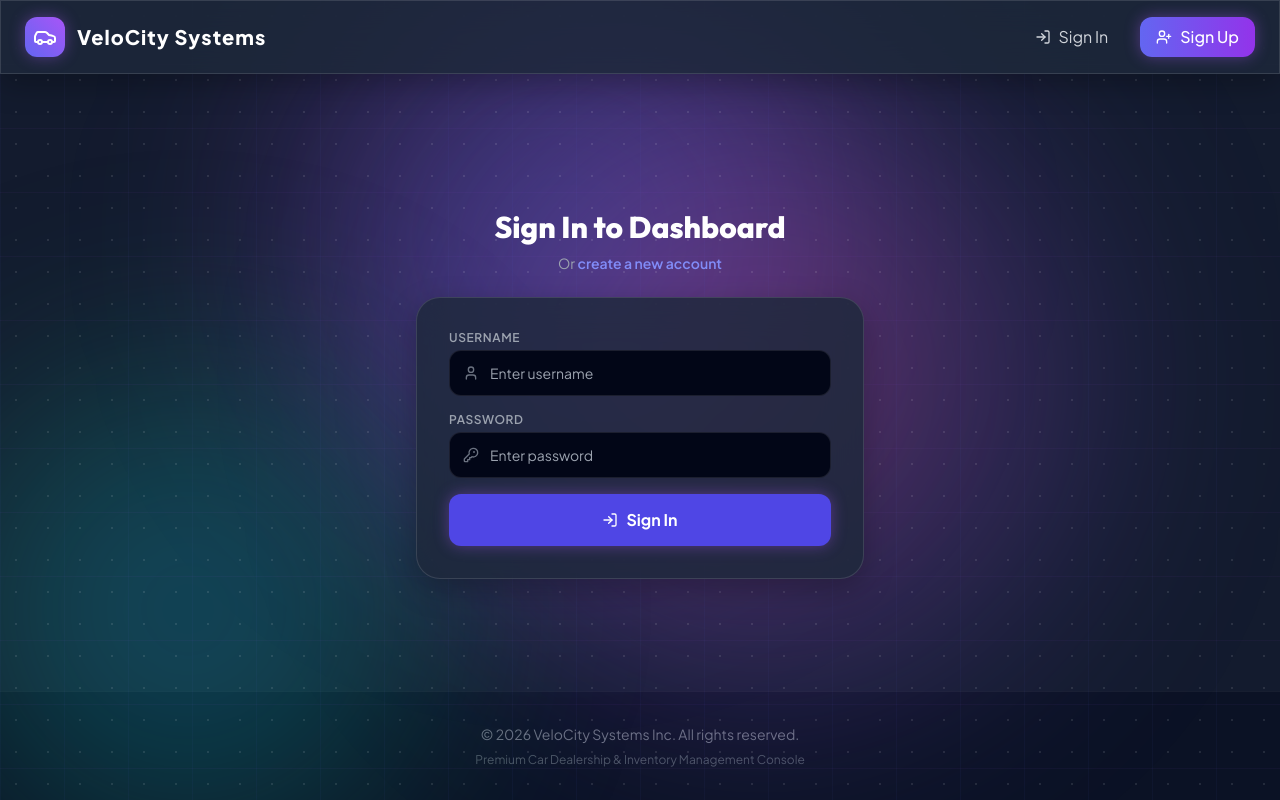
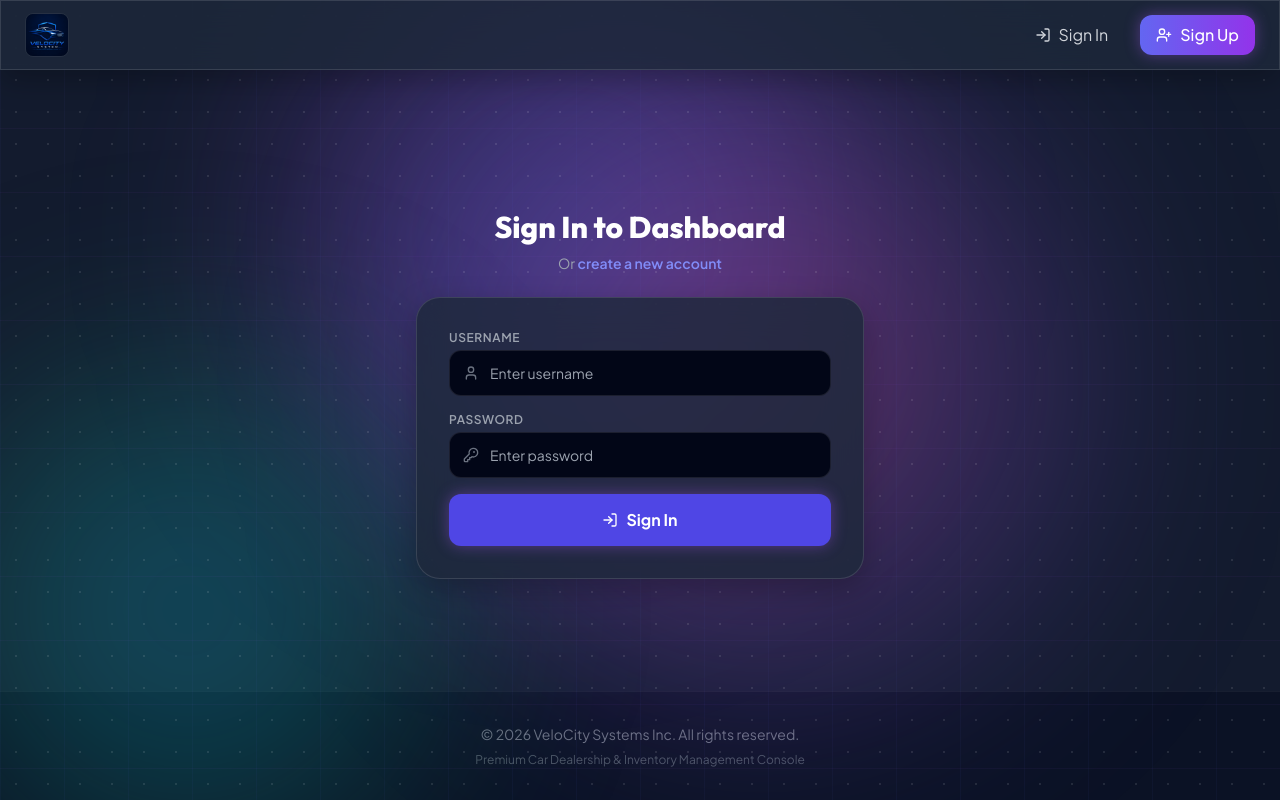
Before and after one commit to Pankaj20042112/car-inventory-system, a React (Vite) app in the folder frotend/my-react-app/: page /login in a window 1280 px wide. Built offline with nearby package versions, Linux system fonts and the light colour scheme.

Commit message:
feat: Integrate user uploaded custom VeloCity System logo asset in website navbar

```diff
--- a/frotend/my-react-app/src/components/Navbar.jsx
+++ b/frotend/my-react-app/src/components/Navbar.jsx
@@ -6,6 +6,8 @@ import { Car, LogOut, Shield, LayoutDashboard, LogIn, UserPlus, User, ShoppingCa
 import CartDrawer from './CartDrawer';
 import InteractiveReceiptModal from './InteractiveReceiptModal';
 import { generateReceiptPDF } from '../utils/pdfHelper';
+
+import logoImg from '../assets/logo.jpg';
 
 const Navbar = () => {
   const { user, logoutUser } = useContext(AuthContext);
@@ -22,13 +24,14 @@ const Navbar = () => {
 
   return (
     <>
-      <nav className="glass-panel fixed top-0 left-0 right-0 w-full z-50 px-6 py-4 flex items-center justify-between border-b border-white/5 shadow-md">
+      <nav className="glass-panel fixed top-0 left-0 right-0 w-full z-50 px-6 py-3 flex items-center justify-between border-b border-white/5 shadow-md">
         <div className="flex items-center space-x-3">
-          <div className="bg-gradient-to-tr from-indigo-500 to-purple-500 p-2 rounded-xl text-white shadow-glow">
-            <Car className="h-6 w-6" />
-          </div>
-          <Link to="/" className="text-xl font-extrabold tracking-wider text-white">
-            VeloCity Systems
+          <Link to="/" className="flex items-center">
+            <img
+              src={logoImg}
+              alt="VeloCity System Logo"
+              className="h-11 w-auto object-contain rounded-lg border border-white/5 hover:border-indigo-500/30 transition-all duration-300"
+            />
           </Link>
         </div>
 
```
Also changed, not shown: frotend/my-react-app/src/assets/logo.jpg (added).
